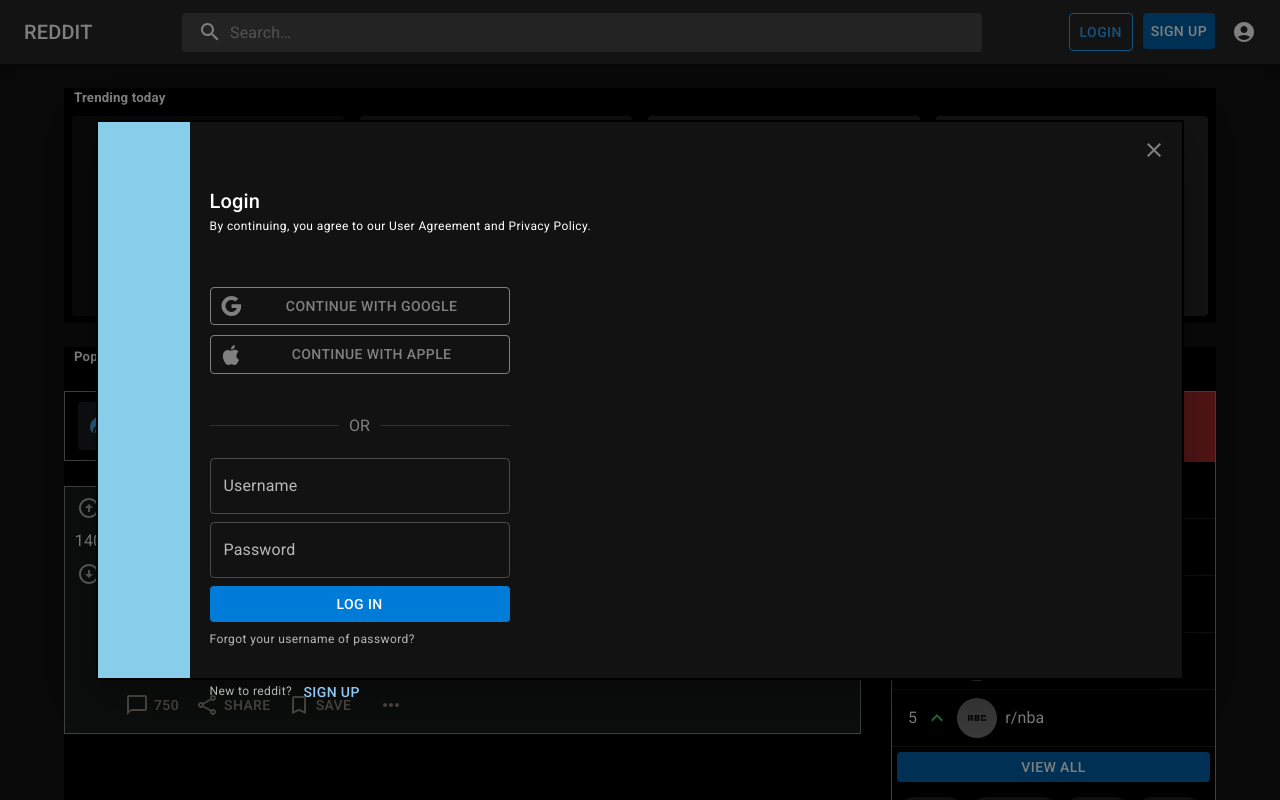
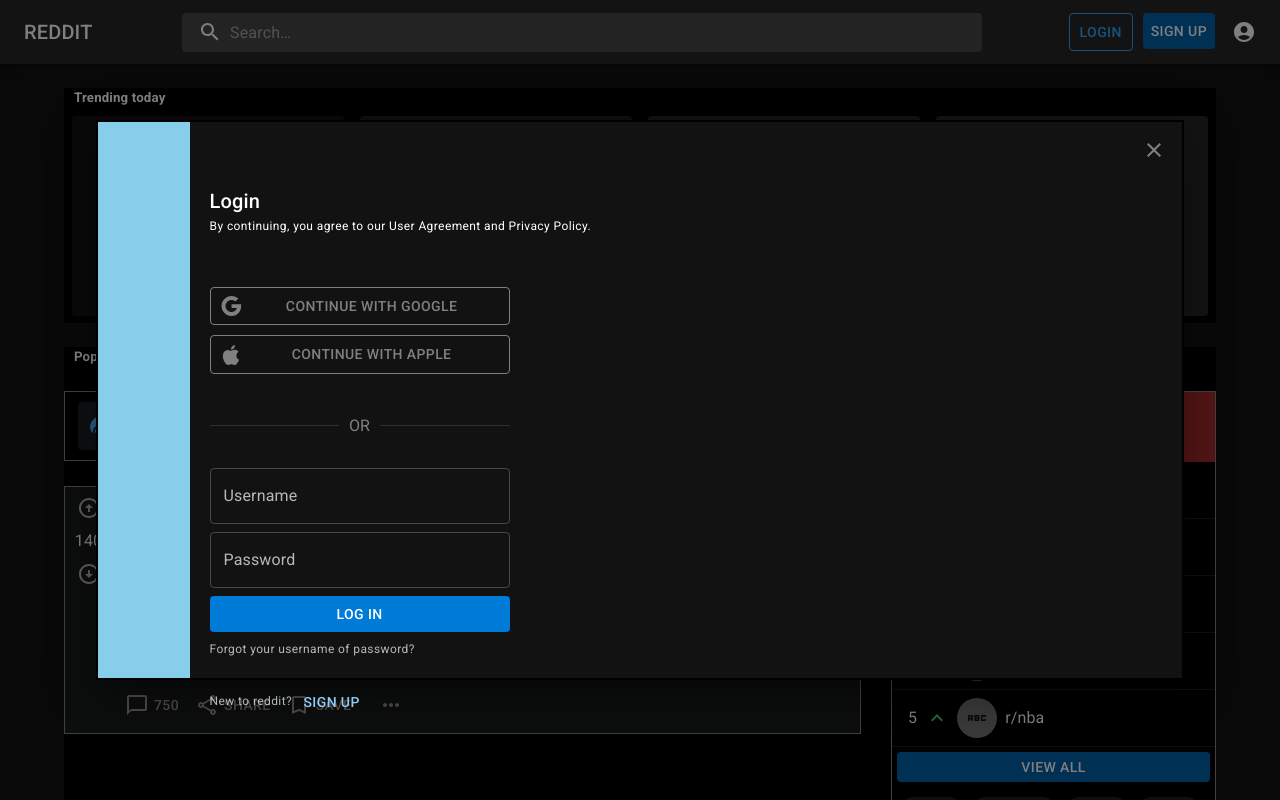
Before and after one commit to TylerPetri/reddit-clone, a React (Create React App) app in the folder client/: page / in a window 1280 px wide. Both pictures are taken after a click on the button "LOGIN". Shown: the top 800 px of the page. Built offline with nearby package versions, Linux system fonts and the light colour scheme; the HTML template or start-up script is replaced by a standard one.

Commit message:
margin fix

```diff
--- a/client/src/components/Login.js
+++ b/client/src/components/Login.js
@@ -140,7 +140,7 @@
               sx={{
                 display: 'flex',
                 flexDirection: 'column',
-                marginTop: '20px',
+                marginTop: '30px',
                 paddingLeft: '20px',
                 width: '320px',
                 gap: 1,
```
